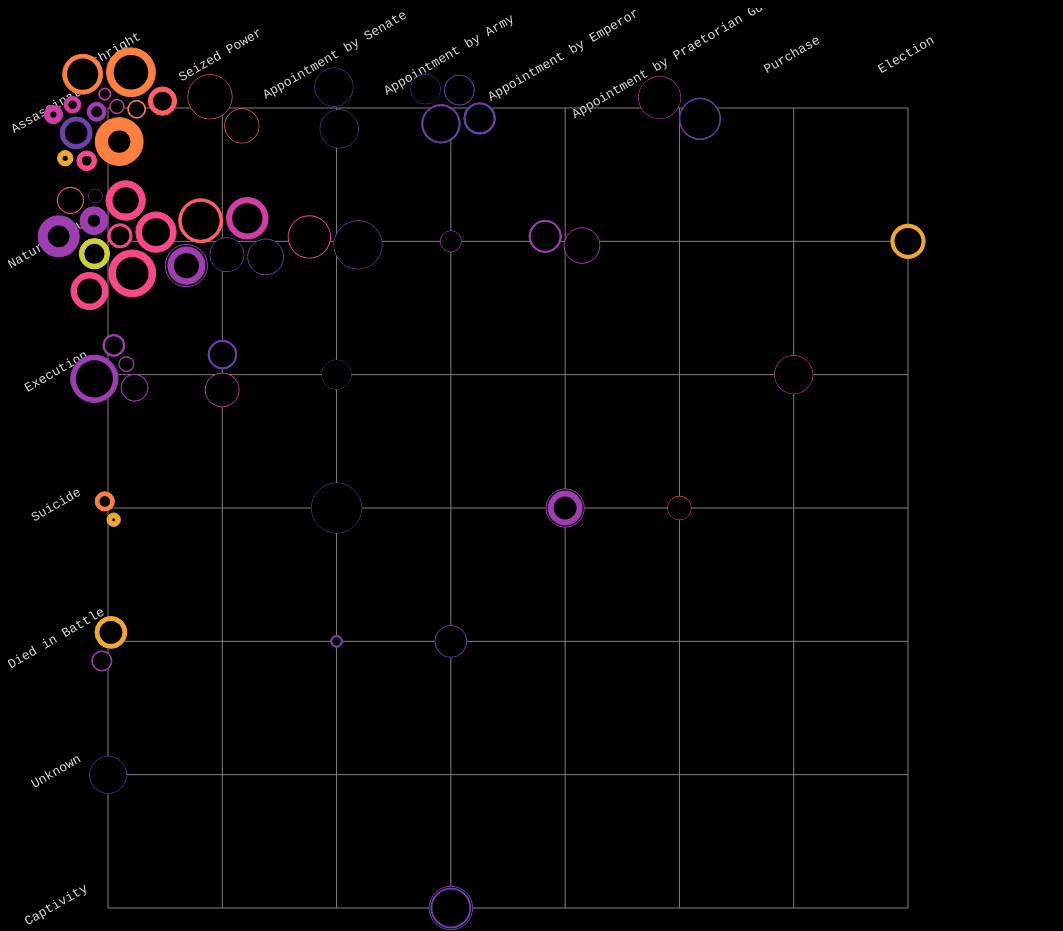
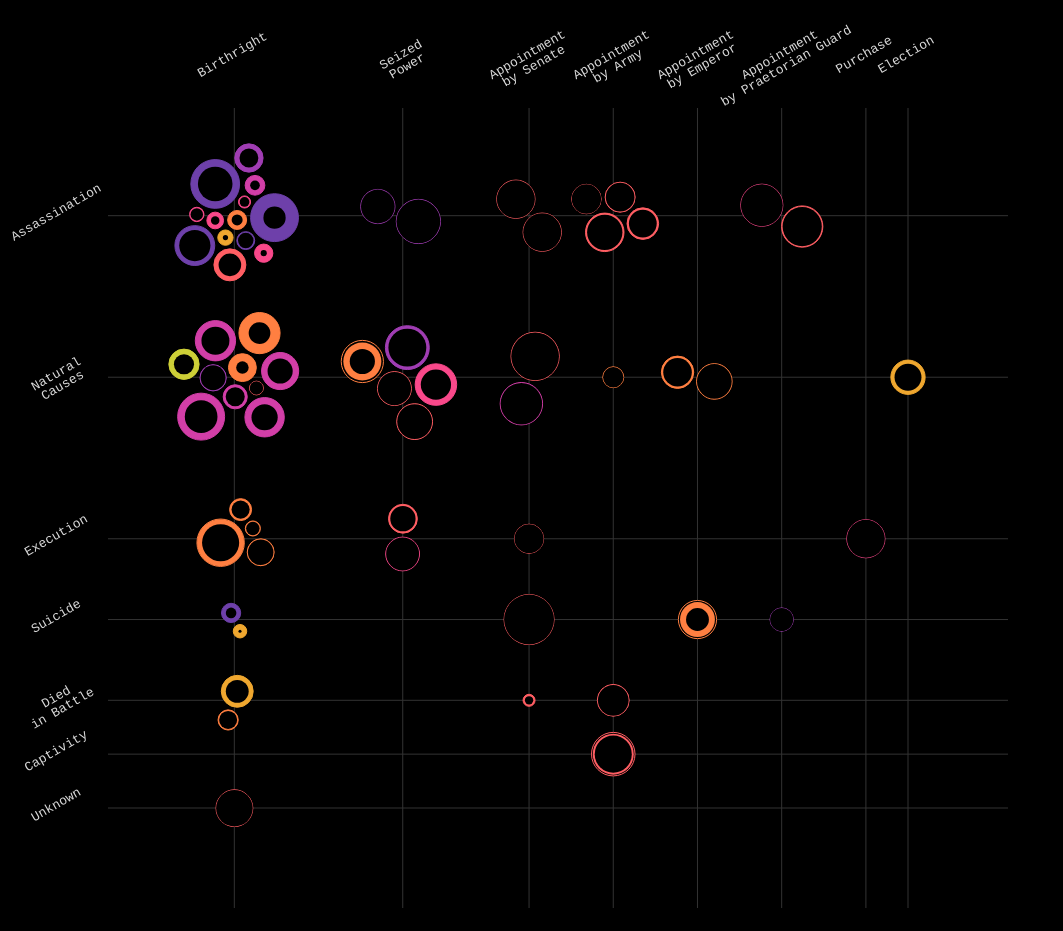
Before and after one commit to maryzam/reddit-dataVis-battle, a plain HTML site: page June/index.html in a window 1280 px wide. Shown: the whole page, without its empty margins (0-1063 px from the left). Drawn offline with nearby package versions, Linux system fonts and the light colour scheme.

Commit message:
Make custom axis grid, improve labels

```diff
--- a/June/index.html
+++ b/June/index.html
@@ -13,6 +13,7 @@
         <header></header>
         <main class="container"></main>
         <footer></footer>
+        <script type="text/javascript" src="scripts/constants.js" charset="UTF-8"></script>
         <script type="text/javascript" src="scripts/index.js" charset="UTF-8"></script>
     </body>
 </html>
--- /dev/null
+++ b/June/scripts/constants.js
@@ -0,0 +1,65 @@
+const riseTypes = [
+  {
+    "name": "Birthright",
+    "position": 1.5
+  },
+  {
+    "name": "Seized Power",
+    "position": 3.5
+  },
+  {
+    "name": "Appointment by Senate",
+    "position": 5
+  },
+  {
+    "name": "Appointment by Army",
+    "position": 6
+  },
+  {
+    "name": "Appointment by Emperor",
+    "position": 7
+  },
+  {
+    "name": "Appointment by Praetorian Guard",
+    "position": 8
+  },
+  {
+    "name": "Purchase",
+    "position": 9
+  },
+  {
+    "name": "Election",
+    "position": 9.5
+  }
+];
+
+const causeTypes = [
+  {
+    "name": "Assassination",
+    "position": 1
+  },
+  {
+    "name": "Natural Causes",
+    "position": 2.5
+  },
+  {
+    "name": "Execution",
+    "position": 4
+  },
+  {
+    "name": "Suicide",
+    "position": 4.75
+  },
+  {
+    "name": "Died in Battle",
+    "position": 5.5
+  },
+  {
+    "name": "Captivity",
+    "position": 6
+  },
+  {
+    "name": "Unknown",
+    "position": 6.5
+  }
+];
--- a/June/scripts/index.js
+++ b/June/scripts/index.js
@@ -5,7 +5,7 @@ d3.csv("./data/emperors.v2.csv")
 		const container = d3.select(".container");
 
 		const width = 800;
-		const height = 800;
+		const height = 700;
 		const margin = 100;
 		const svg = container.append("svg")
 						.attr("width", width  + 2 * margin)
@@ -13,16 +13,14 @@ d3.csv("./data/emperors.v2.csv")
 						.append("g")
 						.attr("transform", `translate(${margin},${margin})`);
 
-		const rise = distinct(source, (d) => (d.rise));
-		const cause = distinct(source, (d) => (d.cause));
 		const dynasty = distinct(source, (d) => (d.dynasty));
 
-		const scaleRise = d3.scalePoint()
-							.domain(rise.map((d) => d.name))
+		const scaleRise = d3.scaleLinear()
+							.domain([0, d3.max(riseTypes, (d) => d.position)])
 							.range([0, width]);
 
-		const scaleCause = d3.scalePoint()
-							.domain(cause.map((d) => d.name))
+		const scaleCause = d3.scaleLinear()
+							.domain([0, d3.max(causeTypes, (d) => d.position)])
 							.range([0, height]);
 
 		const scaleDynasty = d3.scaleSequential(d3.interpolateWarm)
@@ -32,38 +30,50 @@ d3.csv("./data/emperors.v2.csv")
 
 		const rises = svg.append("g").attr("class", ".rise-axis")
 						.selectAll(".rise")
-							.data(rise).enter()
+							.data(riseTypes).enter()
 						.append("g")
 							.attr("class", "rise")
-							.attr("transform", (d) => `translate(${scaleRise(d.name)},0)`);
+							.attr("transform", (d) => `translate(${scaleRise(d.position)},0)`);
 
 		rises
 			.append("text")
-			.text((d) => d.name)
-			.attr("transform", `translate(0,${-margin / 2})rotate(-30)`);
+			.attr("transform", `translate(0,${-margin / 2})rotate(-30)`)
+			.selectAll("tspan")
+				.data(splitLabel).enter()
+			.append("tspan")
+				.text((d) => d)
+				.attr("x", 0)
+				.attr("y", 0)
+				.attr("dy", (d, i) => `${(i * 1)}em`);
 
 		rises
 			.append("line")
-			.attr("y2", height)
-			.style("stroke", "grey");
+			.attr("y2", height + margin)
+			.style("stroke", "#333");
 
 		// draw cause axis
 		const causes = svg.append("g").attr("class", ".cause-axis")
 						.selectAll(".cause")
-							.data(cause).enter()
+							.data(causeTypes).enter()
 						.append("g")
 							.attr("class", "cause")
-							.attr("transform", (d) => `translate(0,${scaleCause(d.name)})`);
+							.attr("transform", (d) => `translate(0,${scaleCause(d.position)})`);
 
 		causes
 			.append("text")
-			.text((d) => d.name)
-			.attr("transform", `translate(${-margin / 2},0)rotate(-30)`);
+			.attr("transform", `translate(${-margin / 2},0)rotate(-30)`)
+			.selectAll("tspan")
+				.data(splitLabel).enter()
+			.append("tspan")
+				.text((d) => d)
+				.attr("x", 0)
+				.attr("y", 0)
+				.attr("dy", (d, i) => `${(i * 1)}em`);
 
 		causes
 			.append("line")
-			.attr("x2", width)
-			.style("stroke", "grey");
+			.attr("x2", width + margin )
+			.style("stroke", "#333");
 
 		// show emperors
 
@@ -71,8 +81,14 @@ d3.csv("./data/emperors.v2.csv")
 		const scaleLife = d3.scaleLinear().domain([0, maxAge]).range([0, 25]);
 
 		var simulation = d3.forceSimulation(source)
-		      .force("x", d3.forceX(function(d) { return scaleRise(d.rise); }).strength(1))
-		      .force("y", d3.forceY(function(d) { return scaleCause(d.cause); }).strength(1))
+		      .force("x", d3.forceX(function(d) {
+		      		const info = riseTypes.find((x) => (x.name === d.rise))
+		      		return scaleRise(info.position);
+		      	}).strength(1))
+		      .force("y", d3.forceY(function(d) {
+		      		const info = causeTypes.find((x) => (x.name === d.cause))
+		      		return scaleCause(info.position);
+		      	}).strength(1))
 		      .force("collide", d3.forceCollide().radius((d) => (scaleLife(d["age.death"]) || 0) + 2).iterations(2))
 		      .stop();
 
@@ -90,7 +106,7 @@ d3.csv("./data/emperors.v2.csv")
 				.attr("r", (d) => scaleLife(d["age.death"]))
 				.style("fill", "black")
 				.style("stroke", function (d) {
-					const dynastyId = dynasty.findIndex((x) => (x.name == d.dynasty));
+					const dynastyId = dynasty.indexOf(d.dynasty);
 					return scaleDynasty(dynastyId);
 				})
 				.style("stroke-width", 1);
@@ -99,34 +115,24 @@ d3.csv("./data/emperors.v2.csv")
 			.append("circle")
 				.attr("r", (d) => scaleLife(d["age.reign.end"]))
 				.style("fill", function (d) {
-					const dynastyId = dynasty.findIndex((x) => (x.name == d.dynasty));
+					const dynastyId = dynasty.indexOf(d.dynasty);
 					return scaleDynasty(dynastyId);
 				})
 
 		emperors
 			.append("circle")
 				.attr("r", (d) => scaleLife(d["age.reign.start"]))
-				.style("fill", "balck");
+				.style("fill", "black");
 
 	});
 
-function distinct(source, accessor, ordered = true) {
+function distinct(source, accessor) {
 	const data = {};
 	source.forEach((d) => {
 		const key = accessor(d);
 		data[key] = (data[key] || 0) + 1;
 	});
-	const result = Object.keys(data)
-		.map((d) => ({
-			name: d,
-			weight: data[d]
-		}));
-
-	if (ordered) {
-		result.sort((a,b) => (b.weight - a.weight));
-	}
-
-	return result;
+	return Object.keys(data);
 }
 
 function getMax(source, accessor) {
@@ -138,4 +144,8 @@ function getMax(source, accessor) {
 		}
 	}
 	return max;
+};
+
+function splitLabel(label) {
+	return label.name.split(/ (.+)/);
 }
```
